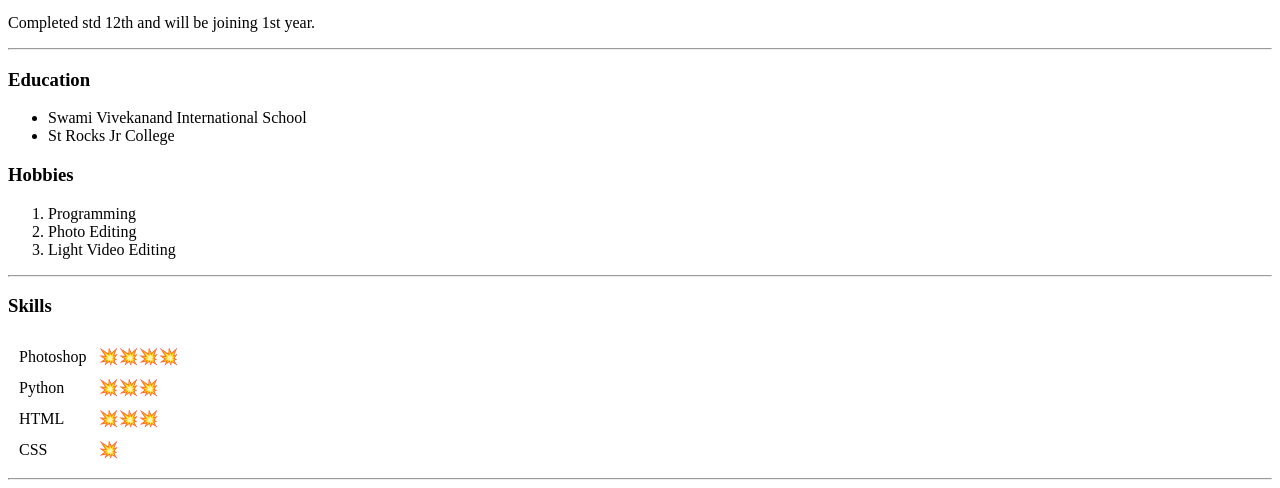
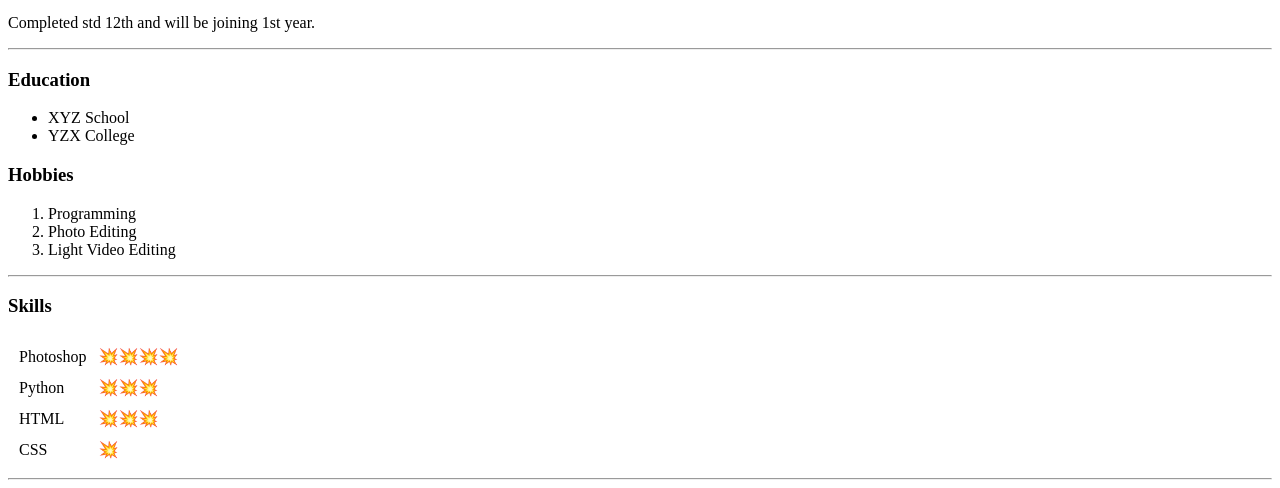
Before and after one commit to neel-mistry/cv, a plain HTML site: page index.html in a window 1280 px wide. Shown: the part 312-800 px from the top of the page. Drawn offline with Linux system fonts and the light colour scheme.

Commit message:
Added initial CV changes

```diff
--- a/index.html
+++ b/index.html
@@ -13,8 +13,8 @@
 
     <h3>Education</h3>
     <ul>
-      <li>Swami Vivekanand International School</li>
-      <li>St Rocks Jr College</li>
+      <li>XYZ School</li>
+      <li>YZX College</li>
     </ul>
 
     <h3>Hobbies</h3>
```
